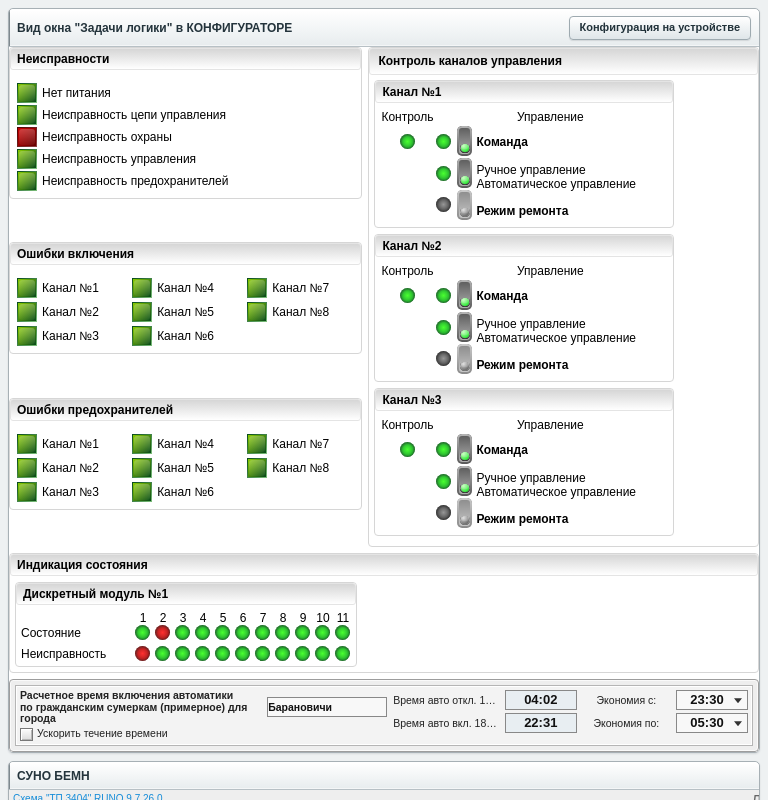
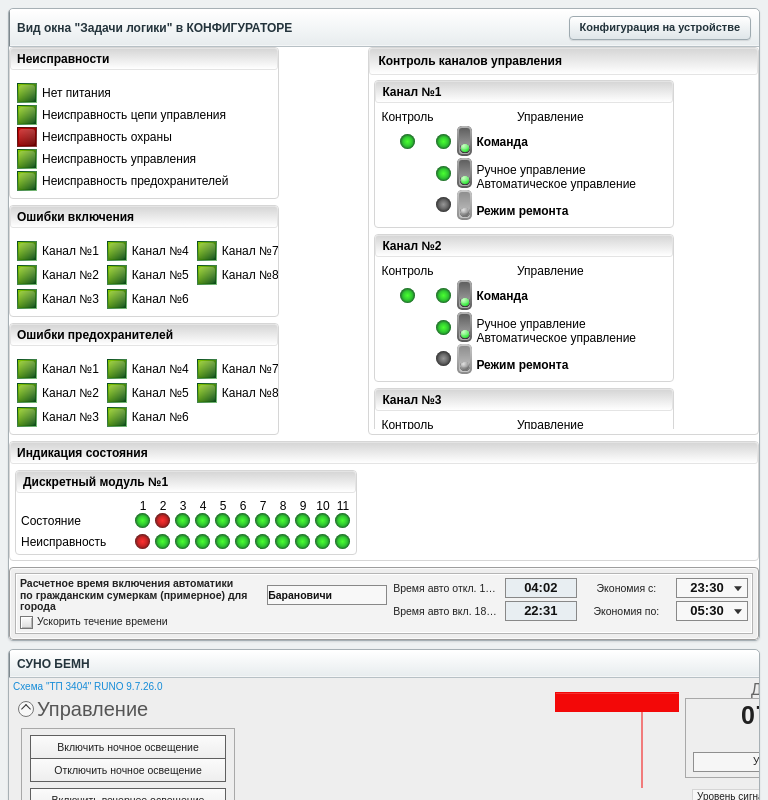
Before and after one commit to medzviadziou/simulator-gorsvet, a React (Vite) app: page / in a window 768 px wide. Shown: the top 800 px of the page. Built offline with nearby package versions, Linux system fonts and the light colour scheme.

Commit message:
Sync mobile control height to fault stack

```diff
--- a/src/components/configurator/configurator.scss
+++ b/src/components/configurator/configurator.scss
@@ -248,28 +248,22 @@
     grid-auto-flow: row dense;
     align-items: start;
 
-    &__panel--faults,
-    &__panel--start-errors,
-    &__panel--fuse-errors {
+    &__column--faults {
+      display: flex;
+      flex-direction: column;
+      gap: 6px;
+      width: 100%;
+      min-width: 0;
       grid-column: 1;
-    }
-
-    &__panel--faults {
       grid-row: 1;
-    }
-
-    &__panel--start-errors {
-      grid-row: 2;
-    }
-
-    &__panel--fuse-errors {
-      grid-row: 3;
     }
 
     &__panel--control {
       grid-column: 2;
-      grid-row: 1 / span 3;
-      align-self: stretch;
+      grid-row: 1;
+      align-self: start;
+      height: var(--configurator-fault-stack-height, auto);
+      max-height: var(--configurator-fault-stack-height, none);
       min-height: 0;
       display: flex;
       flex-direction: column;
--- a/src/components/configurator/index.jsx
+++ b/src/components/configurator/index.jsx
@@ -1,5 +1,5 @@
 import "./configurator.scss";
-import { useMemo } from "react";
+import { useEffect, useMemo, useRef, useState } from "react";
 import ChannelManagement from "../channelManagement/index.jsx";
 import Lightning from "../lightning/index.jsx";
 import Alarm from "../alarm/index.jsx";
@@ -14,6 +14,8 @@ const KM_ACTIONS = {
 
 const DISCRETE_COUNT = 11;
 export default function Configurator({ simulatorState, virtualTime, setVirtualTime, onTimeScheduleChange, dispatch, actions, channelRelayCommands = {}, onChannelModeChange, onChannelRelayStateChange, kmStopHold = {}, channelRelayStates = {} }) {
+    const faultColumnRef = useRef(null);
+    const [faultColumnHeight, setFaultColumnHeight] = useState(null);
     const displayedKmStates = useDelayedKmStates(simulatorState);
     const displayedFeederStates = useDelayedFeederStates(simulatorState);
     const hasPower = useDelayedConfiguratorPower(Boolean(simulatorState?.qs1 && simulatorState?.sf?.sf1));
@@ -40,9 +42,39 @@ export default function Configurator({ simulatorState, virtualTime, setVirtualTi
     const module1StateIndicators = getModule1StateIndicators({ hasPower, simulatorState, displayedKmStates, displayedFeederStates, defaultState: indicatorState });
     const module1FaultIndicators = getModule1FaultIndicators({ hasPower, simulatorState, fuseFaults, defaultState: indicatorState });
 
+    useEffect(() => {
+        const element = faultColumnRef.current;
+
+        if (!element) {
+            return undefined;
+        }
+
+        const updateHeight = () => {
+            setFaultColumnHeight(Math.ceil(element.getBoundingClientRect().height));
+        };
+
+        updateHeight();
+
+        if (typeof ResizeObserver === "undefined") {
+            window.addEventListener("resize", updateHeight);
+            return () => window.removeEventListener("resize", updateHeight);
+        }
+
+        const resizeObserver = new ResizeObserver(updateHeight);
+        resizeObserver.observe(element);
+        window.addEventListener("resize", updateHeight);
+        return () => {
+            resizeObserver.disconnect();
+            window.removeEventListener("resize", updateHeight);
+        };
+    }, []);
+
     return (
-        <div className={`configurator ${disabled ? "configurator--disabled" : ""}`}>
-            <div className="configurator__column">
+        <div
+            className={`configurator ${disabled ? "configurator--disabled" : ""}`}
+            style={faultColumnHeight ? { "--configurator-fault-stack-height": `${faultColumnHeight}px` } : undefined}
+        >
+            <div className="configurator__column configurator__column--faults" ref={faultColumnRef}>
                 <div className="configurator__panel configurator__panel--faults">
                     <div className="configurator__panel-title">Неисправности</div>
                     <div className="configurator__fault-list">
```
